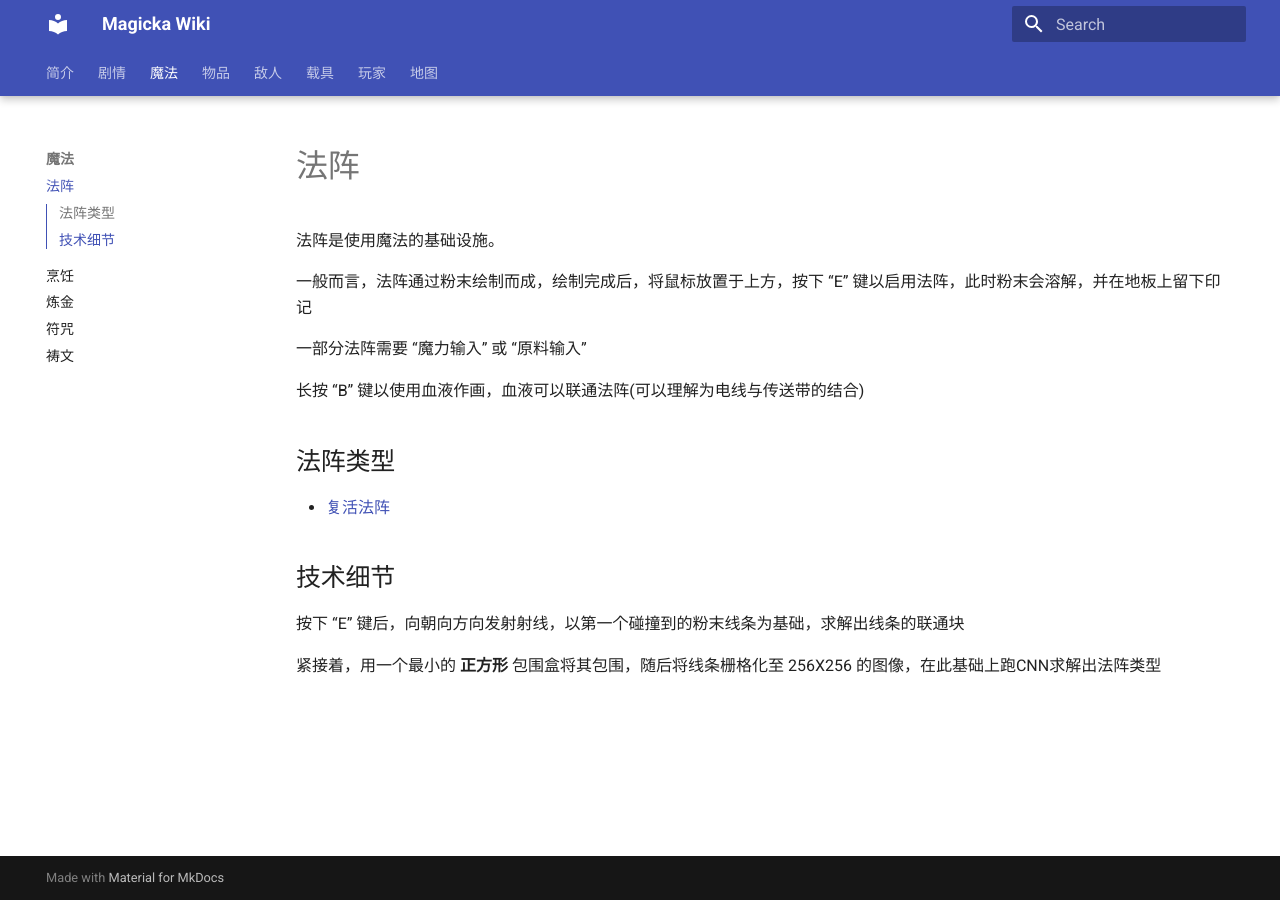
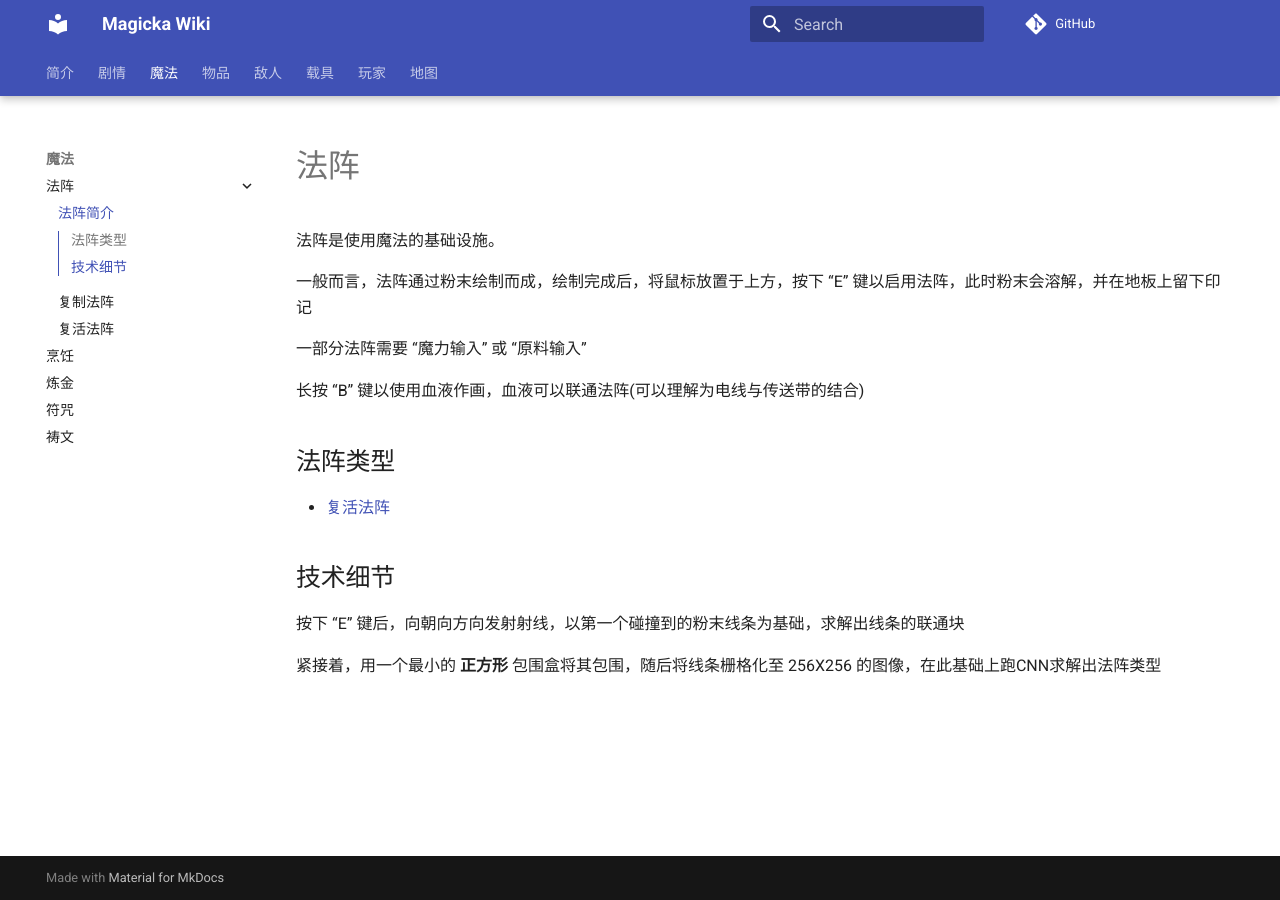
Before and after one commit to d95a-4c1d/Magicka-wiki, an MkDocs documentation site: the page built from docs/法阵/法阵简介.md, in a window 1280 px wide. Built offline with MkDocs 1.6.1 and Material for MkDocs 9.7.7, drawn with Linux system fonts in a browser that asks for light colours; comment, search, counter and statistics services are not loaded.

```diff
--- a/docs/法阵.md
+++ b/docs/法阵/法阵简介.md
@@ -10,7 +10,7 @@
 
 ## 法阵类型
 
-+ [复活法阵](./法阵/复活法阵.md)
++ [复活法阵](复活法阵.md)
 
 ## 技术细节
 按下 “E” 键后，向朝向方向发射射线，以第一个碰撞到的粉末线条为基础，求解出线条的联通块
--- a/mkdocs.yml
+++ b/mkdocs.yml
@@ -1,4 +1,6 @@
 site_name: Magicka Wiki
+site_url: https://d95a-4c1d.github.io/Magicka-wiki/
+repo_url: https://github.com/d95a-4c1d/Magicka-wiki
 theme:
   name: material
   features:
@@ -8,28 +10,31 @@ theme:
     - toc.follow
 nav:
   - 简介: index.md
-  - 剧情.md
+  - 剧情: 剧情.md
   - 魔法:
-    - 法阵.md
-    - 烹饪.md
-    - 炼金.md
-    - 符咒.md
-    - 祷文.md
+    - 法阵:
+      - 法阵简介: 法阵/法阵简介.md
+      - 复制法阵: 法阵/复制法阵.md
+      - 复活法阵: 法阵/复活法阵.md
+    - 烹饪: 烹饪.md
+    - 炼金: 炼金.md
+    - 符咒: 符咒.md
+    - 祷文: 祷文.md
   - 物品:
-    - 粉末.md
-    - 物品特性.md
-    - 材料特性.md
+    - 粉末: 粉末.md
+    - 物品特性: 物品特性.md
+    - 材料特性: 材料特性.md
   - 敌人:
-    - 类型.md
-    - 机制.md
-    - 寻路.md
+    - 类型: 类型.md
+    - 机制: 机制.md
+    - 寻路: 寻路.md
   - 载具:
-    - 载具生成.md
-    - 载具机制.md
+    - 载具生成: 载具生成.md
+    - 载具机制: 载具机制.md
   - 玩家:
-    - 运动.md
-    - 背包.md
-    - 操作.md
+    - 运动: 运动.md
+    - 背包: 背包.md
+    - 操作: 操作.md
   - 地图:
-    - 地图搭建.md
-    - 地图生成.md
+    - 地图搭建: 地图搭建.md
+    - 地图生成: 地图生成.md
```
Also changed, not shown: 1 other file.
